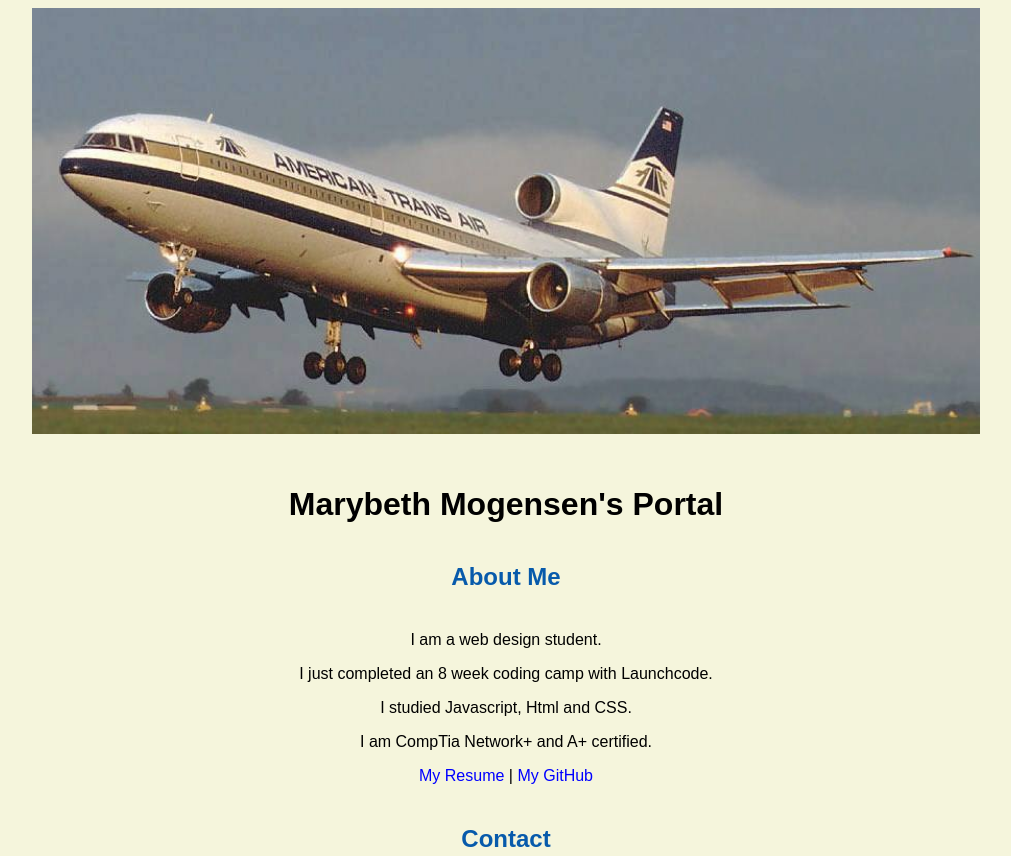
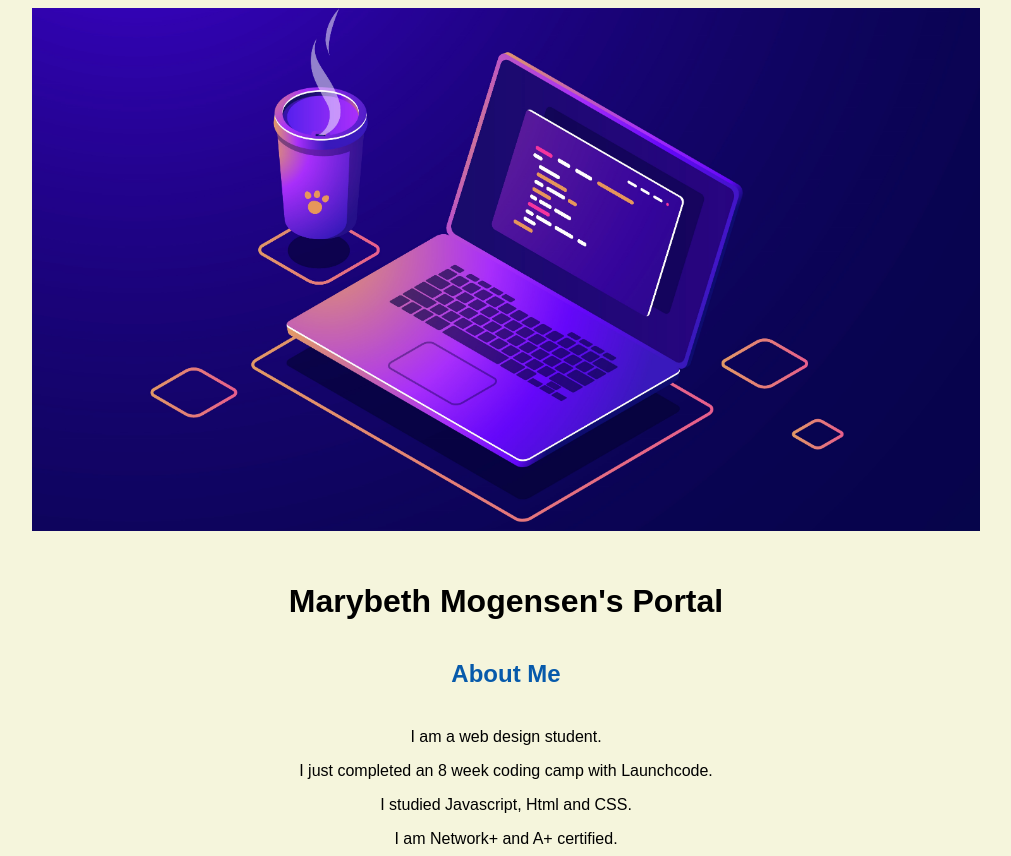
Before and after one commit to mbMogs/mbMogs.github.io, a plain HTML site: page index.html in a window 1280 px wide. Shown: the top 856 px of the page, without its empty margins (134-1145 px from the left). Drawn offline with Linux system fonts and the light colour scheme.

Commit message:
Update index.html

```diff
--- a/index.html
+++ b/index.html
@@ -11,13 +11,13 @@
   </header>
 
   <body>
-    <img src="images/banner.jpg" width ="75%" alt = "banner">
+    <img src="images/banner2.jpg" width ="75%" alt = "banner">
     <h1>Marybeth Mogensen's Portal</h1>
     <h2>About Me</h2>
     <p>I am a web design student.</p>
     <p>I just completed an 8 week coding camp with Launchcode.</p>
     <p>I studied Javascript, Html and CSS.</p>
-    <p>I am CompTia Network+ and A+ certified.</p>
+    <p>I am Network+ and A+ certified.</p>
     <p> <a href ="resume.html" >My Resume </a> | <a href = "https://github.com/mbMogs" >My GitHub</a></p>
     <h2>Contact</h2>
     <p>Email: marybethmogie@msn.com</p>
```
